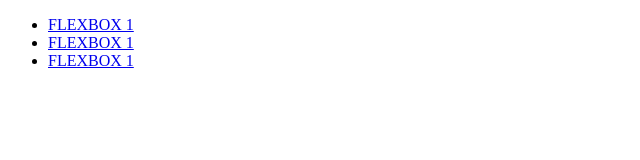
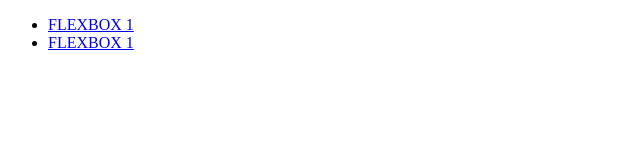
Before and after one commit to ed-dev-oc/practical-flexbox, a plain HTML site: page index.html in a window 1280 px wide. Shown: the whole page, without its empty margins (0-640 px from the left). Drawn offline with Linux system fonts and the light colour scheme.

Commit message:
Remove one li

```diff
--- a/index.html
+++ b/index.html
@@ -13,9 +13,6 @@
       <li>
         <a href="flexbox_one.html">FLEXBOX 1</a>
       </li>
-      <li>
-        <a href="flexbox_one.html">FLEXBOX 1</a>
-      </li>
     </ul>
   </body>
 </html>
```
